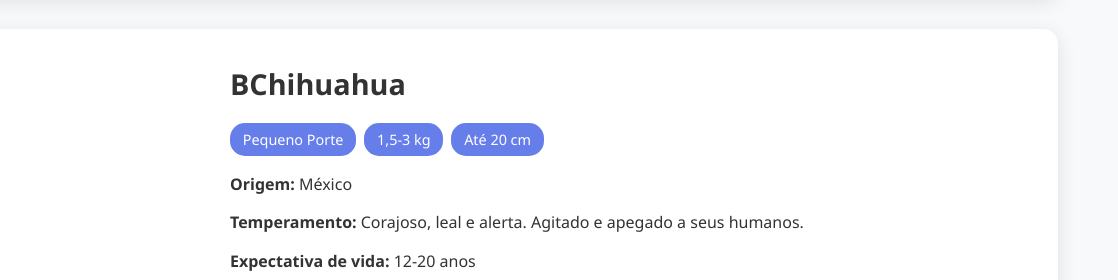
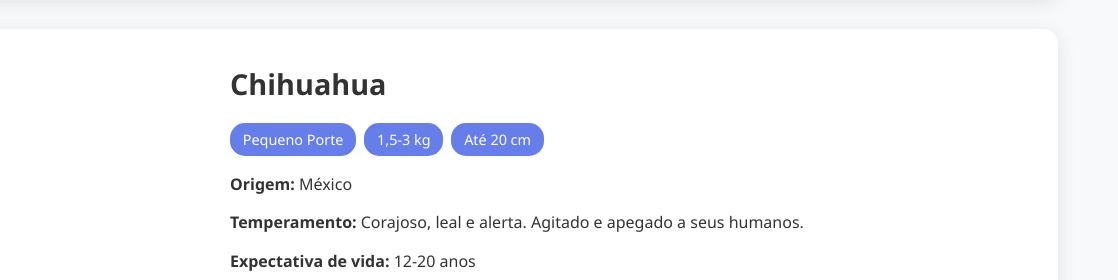
Before and after one commit to UserBrazilianSoftware/mapa-dogcao, a plain HTML site: page racas.html in a window 1280 px wide. Shown: the part 1793-2073 px from the top of the page, 162-1280 px from the left. Drawn offline with Linux system fonts and the light colour scheme.

Commit message:
Update racas.html

```diff
--- a/racas.html
+++ b/racas.html
@@ -121,7 +121,7 @@
                         <img src="images/" alt="Chihuahua">
                     </div>
                     <div class="breed-info">
-                        <h3>BChihuahua</h3>
+                        <h3>Chihuahua</h3>
                         <div class="breed-specs">
                             <span class="spec">Pequeno Porte</span>
                             <span class="spec">1,5-3 kg</span>
```
